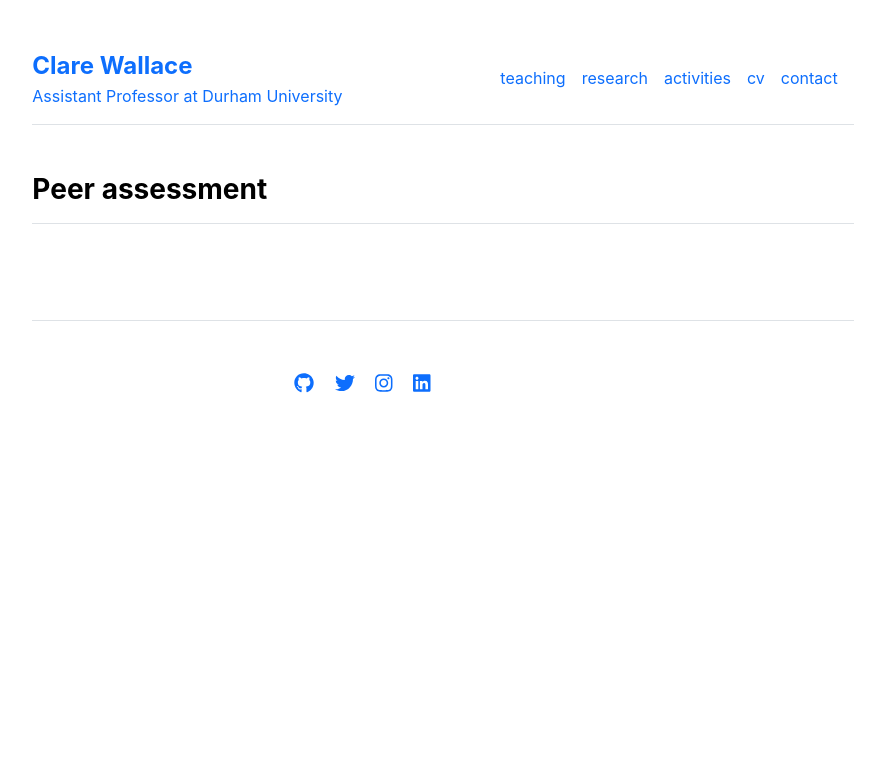
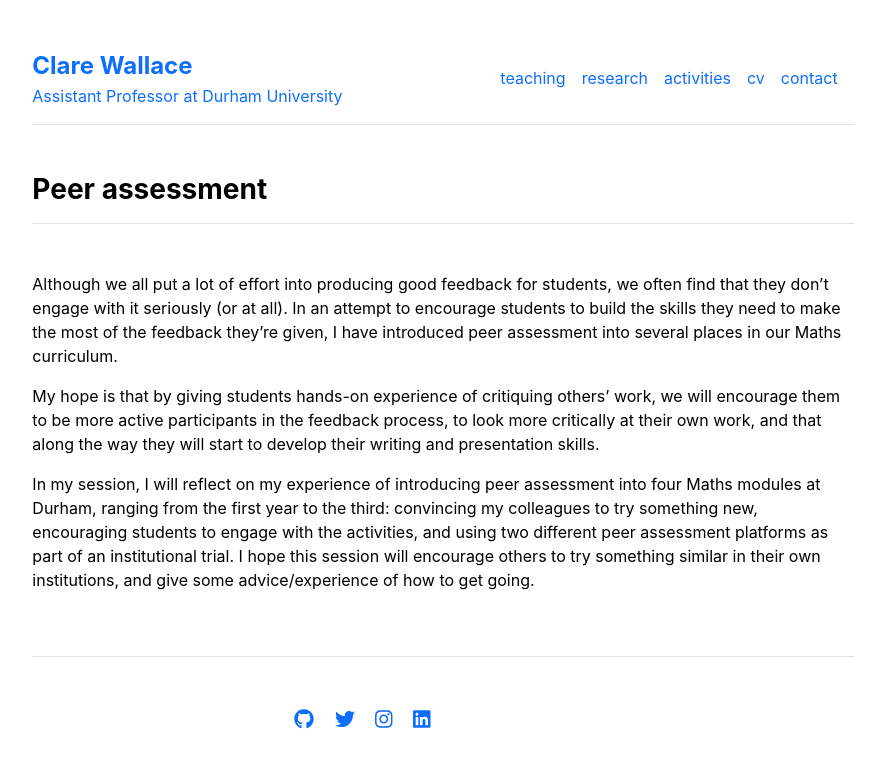
Before and after one commit to CWallace23/cwallace23.github.io, a Jekyll site: the page built from _posts/2025-06-05-peer-assessment.md, in a window 1280 px wide. Shown: the top 768 px of the page, without its empty margins (197-1069 px from the left). Built offline with Jekyll 4.4.1, drawn with Linux system fonts in a browser that asks for light colours.

```diff
--- a/_posts/2025-06-05-peer-assessment.md
+++ b/_posts/2025-06-05-peer-assessment.md
@@ -2,3 +2,9 @@
 layout: post
 title: "Peer assessment"
 ---
+
+Although we all put a lot of effort into producing good feedback for students, we often find that they don't engage with it seriously (or at all). In an attempt to encourage students to build the skills they need to make the most of the feedback they're given, I have introduced peer assessment into several places in our Maths curriculum.
+
+My hope is that by giving students hands-on experience of critiquing others' work, we will encourage them to be more active participants in the feedback process, to look more critically at their own work, and that along the way they will start to develop their writing and presentation skills.
+
+In my session, I will reflect on my experience of introducing peer assessment into four Maths modules at Durham, ranging from the first year to the third: convincing my colleagues to try something new, encouraging students to engage with the activities, and using two different peer assessment platforms as part of an institutional trial. I hope this session will encourage others to try something similar in their own institutions, and give some advice/experience of how to get going.
```
Also changed, not shown: _posts/2020-01-01-examples.md (+2 -1 lines), activities.md (+2 -2 lines), skittles.md (+4 -0 lines), teaching/final-year-projects/previous-projects/STACK-it-up.md (+1 -1 lines), 4 other files.
